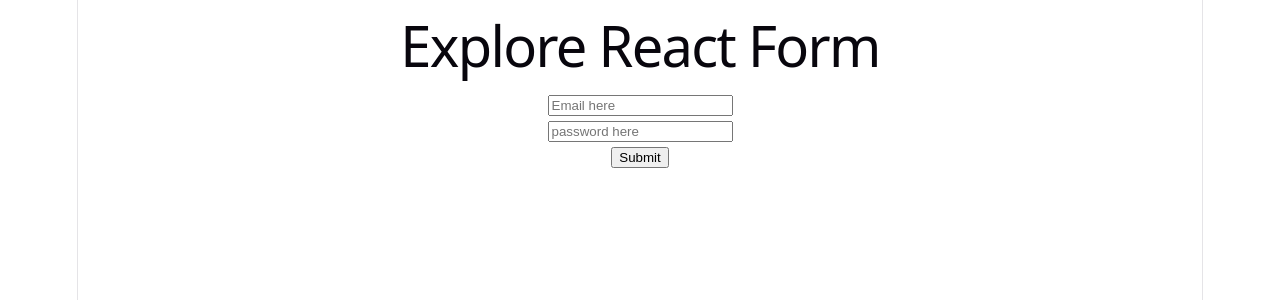
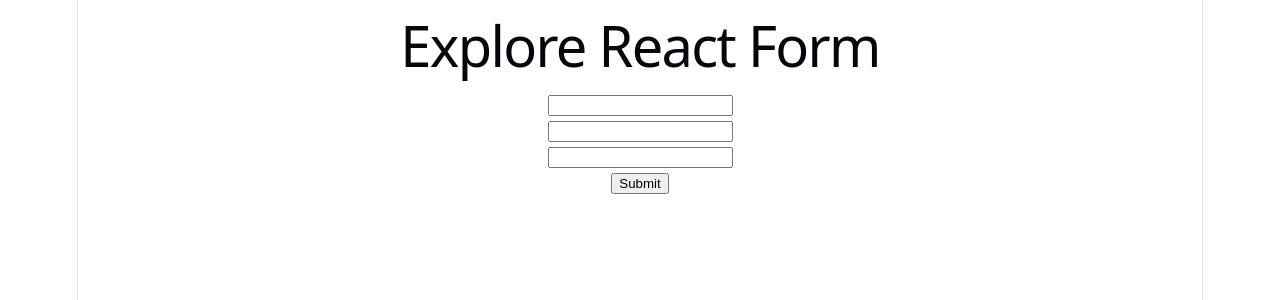
Before and after one commit to shompaaa/explore-react-form, a React (Vite) app: page / in a window 1280 px wide. Shown: the top 300 px of the page. Built offline with nearby package versions, Linux system fonts and the light colour scheme.

Commit message:
Use Custom hook to reduce duplication of the code

```diff
--- a/src/App.jsx
+++ b/src/App.jsx
@@ -1,6 +1,7 @@
 import './App.css'
 import ControlledField from './components/ControlledField/ControlledField'
 import FormAction from './components/FormAction/FormAction'
+import HookField from './components/HookField/HookField'
 import SimpleForm from './components/SimpleForm/SimpleForm'
 import UnControlledField from './components/UnControlledField/UnControlledField'
 
@@ -12,7 +13,8 @@ function App() {
       {/* <SimpleForm></SimpleForm> */}
       {/* <FormAction></FormAction> */}
       {/* <ControlledField></ControlledField> */}
-      <UnControlledField></UnControlledField>
+      {/* <UnControlledField></UnControlledField> */}
+      <HookField></HookField>
     </>
   )
 }
--- a/src/components/ControlledField/ControlledField.jsx
+++ b/src/components/ControlledField/ControlledField.jsx
@@ -2,6 +2,8 @@ import React, { useState } from 'react';
 
 const ControlledField = () => {
 
+    const [name, setName] = useState('')
+    const [email, setEmail] = useState('')
     const [password, setPassword] = useState('')
     const [error, setError] = useState('')
 
@@ -9,6 +11,8 @@ const ControlledField = () => {
         e.preventDefault()
         console.log(e.target.email.value)
         console.log(e.target.password.value)
+
+        console.log(name,email, password)
 
         //Give the error message after hit the submit button
 
@@ -36,11 +40,20 @@ const ControlledField = () => {
         }
     }
 
+    const handleEmailOnChange = e =>{
+        setEmail(e.target.value)
+    }
+
+    const handleNameOnChange = e =>{
+        setName(e.target.value)
+    }
+
 
     return (
         <div>
             <form action="" onSubmit={handleSubmit}>
-                <input type="email" name="email" id="" placeholder='email' required /><br />
+                <input type="text" onChange={handleNameOnChange} defaultValue={name} name="name" id="" placeholder='name here'/><br />
+                <input type="email" onChange={handleEmailOnChange} defaultValue={email} name="email" id="" placeholder='email' required /><br />
                 <input type="password" name="password" onChange={handlePasswordOnChange} defaultValue={password} id="" placeholder='password' required /><br />
                 <input type="submit" value="Submit" />
             </form>
--- /dev/null
+++ b/src/components/HookField/HookField.jsx
@@ -0,0 +1,28 @@
+import React from 'react';
+import useInputField from '../../hooks/useInputField';
+
+const HookField = () => {
+
+    const [name, nameOnChange] = useInputField('');
+    const [email, emailOnChange] = useInputField('')
+    const [password, passwordOnChange] = useInputField('')
+
+    const handleSubmit = e => {
+        e.preventDefault()
+        console.log(name,email,password)
+
+    }
+
+    return (
+        <div>
+            <form onSubmit={handleSubmit}>
+                <input type="text" onChange={nameOnChange} defaultValue={name} name="name" id="" /><br />
+                <input type="email" name="email" onChange={emailOnChange} defaultValue={email} id="" /><br />
+                <input type="password" onChange={passwordOnChange} defaultValue={password} name="password" id="" /><br />
+                <input type="submit" value="Submit" />
+            </form>
+        </div>
+    );
+};
+
+export default HookField;
--- a/src/components/____get__form____data.js
+++ b/src/components/____get__form____data.js
@@ -9,4 +9,6 @@
  *              'name': '',
  *              'password': '',
  *          })
+ *
+ * 4. Uncontrolled using useRef
  */
--- /dev/null
+++ b/src/hooks/useInputField.jsx
@@ -0,0 +1,14 @@
+import { useState } from "react"
+
+const useInputField = (defaultValue) =>{
+
+    const [fieldValue, setFieldValue] = useState(defaultValue)
+
+    const handleFieldOnChange = e =>{
+        setFieldValue(e.target.value)
+    }
+
+    return [ fieldValue, handleFieldOnChange]
+}
+
+export default useInputField;
```
